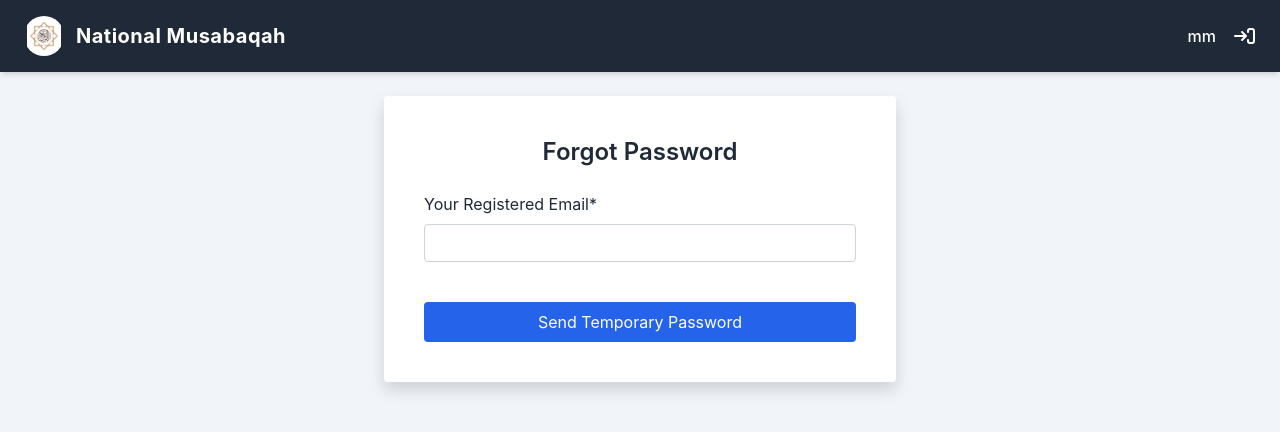
After one commit to codeWithDrammzy/nation-musabaqah, a Django app: page /state-forgot-password in a window 1280 px wide. The commit adds this page. Shown: the top 432 px of the page. Run offline with Django 5.2, Linux system fonts and the light colour scheme; some libraries are stand-ins or nearby versions.

Commit message:
change password and Reset password

```diff
--- a/musabaqah/forms.py
+++ b/musabaqah/forms.py
@@ -33,3 +33,21 @@ class ParticipantForm(forms.ModelForm):
         model = Participant
         fields = '__all__'
         exclude =['state_user']
+
+
+class ChangePasswordForm(forms.Form):
+    old_password = forms.CharField(widget=forms.PasswordInput)
+    new_password = forms.CharField(widget=forms.PasswordInput)
+    confirm_password = forms.CharField(widget=forms.PasswordInput)
+
+    def clean(self):
+        cleaned_data = super().clean()
+        new_password = cleaned_data.get("new_password")
+        confirm_password = cleaned_data.get("confirm_password")
+
+        if new_password != confirm_password:
+            raise forms.ValidationError("New passwords do not match.")
+        return cleaned_data
+
+class StateUserForgotForm(forms.Form):
+    email = forms.EmailField(label="Your Registered Email")
--- /dev/null
+++ b/musabaqah/templates/musabaqah/state-forgot-password.html
@@ -0,0 +1,22 @@
+<!-- templates/musabaqah/state-forgot-password.html -->
+
+{% extends 'musabaqah/base.html' %}
+{% load static %}
+{% load crispy_forms_tags %}
+
+{% block content %}
+    {% include 'musabaqah/nav.html' %}
+
+    <div class="mt-4">  {# Added a Tailwind CSS class for margin-top #}
+        <div class="max-w-lg mx-auto bg-white shadow p-10 rounded">
+            <h2 class="text-2xl font-semibold text-center mb-6">Forgot Password</h2>
+            <form method="POST">
+                {% csrf_token %}
+                {{ form|crispy }}
+                <button type="submit" class="mt-4 bg-blue-600 hover:bg-blue-700 text-white px-4 py-2 rounded w-full">
+                    Send Temporary Password
+                </button>
+            </form>
+        </div>
+    </div>
+{% endblock content %}
--- a/musabaqah/urls.py
+++ b/musabaqah/urls.py
@@ -12,4 +12,8 @@ urlpatterns = [
     path('state-board', views.state_board, name="state-board"),
     path('state-cord', views.state_cord, name="state-cord"),   # the cord means cordinators
     path('state-part', views.state_part, name="state-part"),   # the part means participants
+    path('state-pass-change', views.state_password, name="state-pass-change"),
+
+
+    path('state-forgot-password', views.state_forgot_password, name='state-forgot-password'),
 ]
--- a/musabaqah/views.py
+++ b/musabaqah/views.py
@@ -1,5 +1,5 @@
 from django.shortcuts import render, redirect
-from.forms import LoginUserForm, StateUserForm , CreateUser, EmailLoginForm, ParticipantForm
+from.forms import *
 from django.contrib.auth import authenticate, login
 from django.contrib.auth.models import auth
 from. models import *
@@ -152,6 +152,70 @@ def state_part(request):
 
 
 
+def state_password(request):
+    user_id = request.session.get('state_user_id')
+    if not user_id:
+        return redirect('my-login')  # StateUser not logged in
+
+    state_user = StateUser.objects.get(id=user_id)
+    form = ChangePasswordForm(request.POST or None)
+
+    if request.method == 'POST':
+        if form.is_valid():
+            old_password = form.cleaned_data['old_password']
+            new_password = form.cleaned_data['new_password']
+
+            if check_password(old_password, state_user.password):
+                state_user.password = make_password(new_password)
+                state_user.save()
+                return redirect('state-board')
+            else:
+                form.add_error('old_password', 'Old password is incorrect.')
+
+    return render(request, 'musabaqah/state-pass-change.html', {'form': form})
+
+
+# views.py
+import random
+import string
+from django.core.mail import send_mail
+
+def state_forgot_password(request):
+    form = StateUserForgotForm(request.POST or None)
+
+    if request.method == "POST":
+        if form.is_valid():
+            email = form.cleaned_data['email']
+            try:
+                state_user = StateUser.objects.get(email=email)
+
+                # Generate a simple temporary password or token
+                temp_password = ''.join(random.choices(string.ascii_letters + string.digits, k=8))
+
+                # Update password (hashed)
+                state_user.password = make_password(temp_password)
+                state_user.save()
+
+                # Send email
+                send_mail(
+                    subject="Musabaqah Password Reset",
+                    message=f"Your new temporary password is: {temp_password}\nPlease log in and change it immediately.",
+                    from_email="noreply@musabaqah.com",
+                    recipient_list=[email],
+                    fail_silently=False
+                )
+
+                messages.success(request, "A temporary password has been sent to your email.")
+                return redirect('my-login')
+            except StateUser.DoesNotExist:
+                form.add_error('email', "No account found with that email.")
+
+    return render(request, "musabaqah/state-forgot-password.html", {"form": form})
+
+
+
+
+
 def logout_user(request):
     auth.logout(request)
     return redirect('my-login')
--- a/musabaqah_webApp/settings.py
+++ b/musabaqah_webApp/settings.py
@@ -90,3 +90,5 @@ MEDIA_ROOT = os.path.join(BASE_DIR, 'media')
 
 # Default primary key field type
 DEFAULT_AUTO_FIELD = 'django.db.models.BigAutoField'
+# Email backend for development (prints emails to console)
+EMAIL_BACKEND = 'django.core.mail.backends.console.EmailBackend'
```
Also changed, not shown: musabaqah/templates/musabaqah/my-login.html (+11 -4 lines), musabaqah/templates/musabaqah/state-board.html (+3 -12 lines), musabaqah/templates/musabaqah/state-cord.html (+1 -11 lines), musabaqah/templates/musabaqah/state-header.html (added, +52 -0 lines), musabaqah/templates/musabaqah/state-part.html (+1 -11 lines), musabaqah/templates/musabaqah/state-pass-change.html (added, +61 -0 lines), db.sqlite3.
